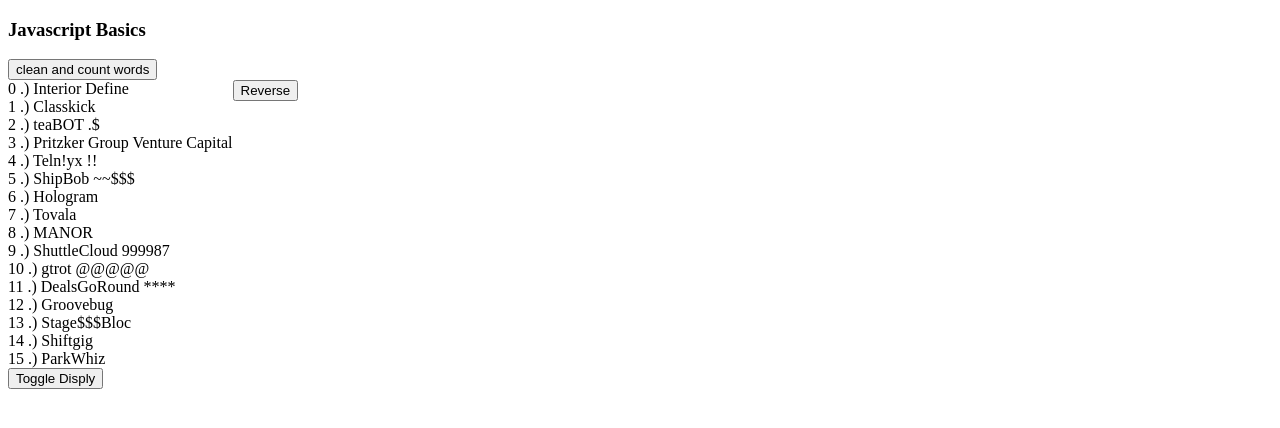
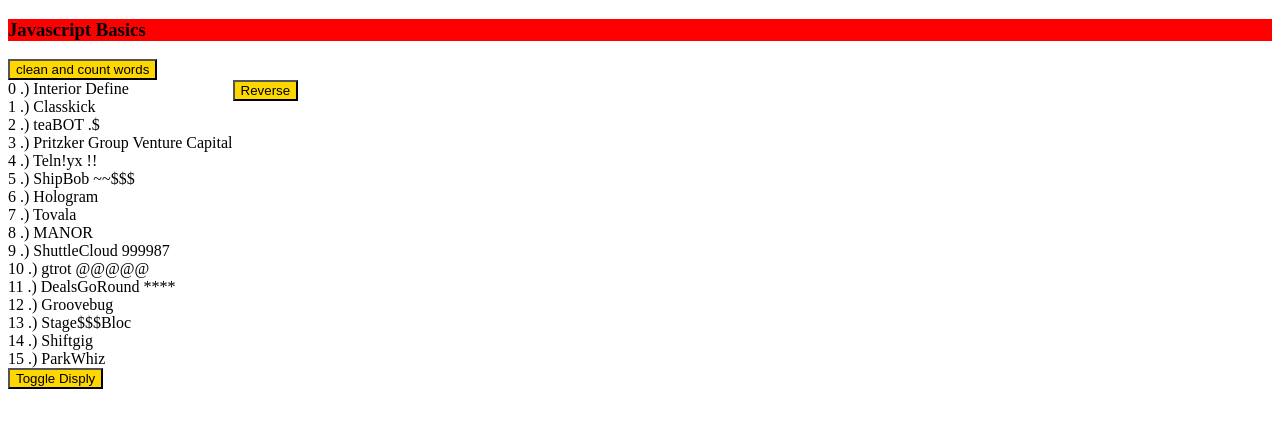
Before and after one commit to eric-fleming/csc436_homework1, a plain HTML site: page index.html in a window 1280 px wide. Drawn offline with Linux system fonts and the light colour scheme.

Commit message:
added function to alter background-colors

```diff
--- a/index.html
+++ b/index.html
@@ -29,15 +29,15 @@
             }
 
             .red {
-                background-image: red;
+                background-color: red;
             }
 
             .blue {
-                background-image: blue;
+                background-color: blue;
             }
 
             .gold {
-                background-image: gold;
+                background-color: gold;
             }
         </style>
     </head>
@@ -361,12 +361,26 @@
                 }
 
             })();
+            function initColor(){
+                let doc = document;
+                let h3 = doc.querySelector("h3");
+                let buttons_array = Array.prototype.slice.call(doc.querySelectorAll("button"));
 
+                h3.classList.add("red");
+
+                buttons_array.forEach(function(btn){
+                    console.log("Make it gold!");
+                    btn.classList.add("gold");
+                });
+
+
+            }
             function run() {
                 clearDocument();
                 initDocument();
                 initReverse();
                 addToggleButton();
+                initColor();
 
                 function completed(){
                     console.log("Homework Assignment Completed! :)");
```
